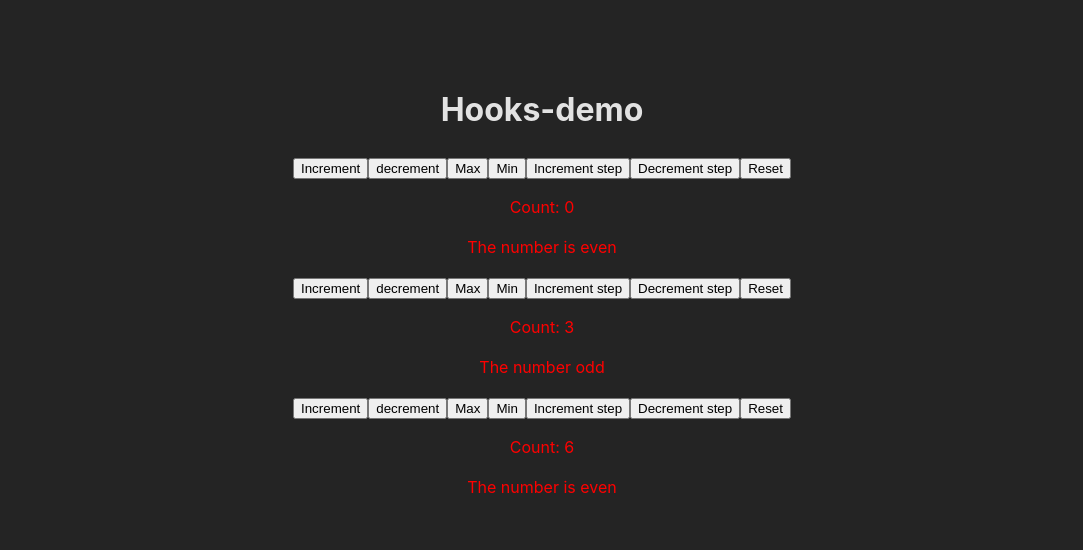
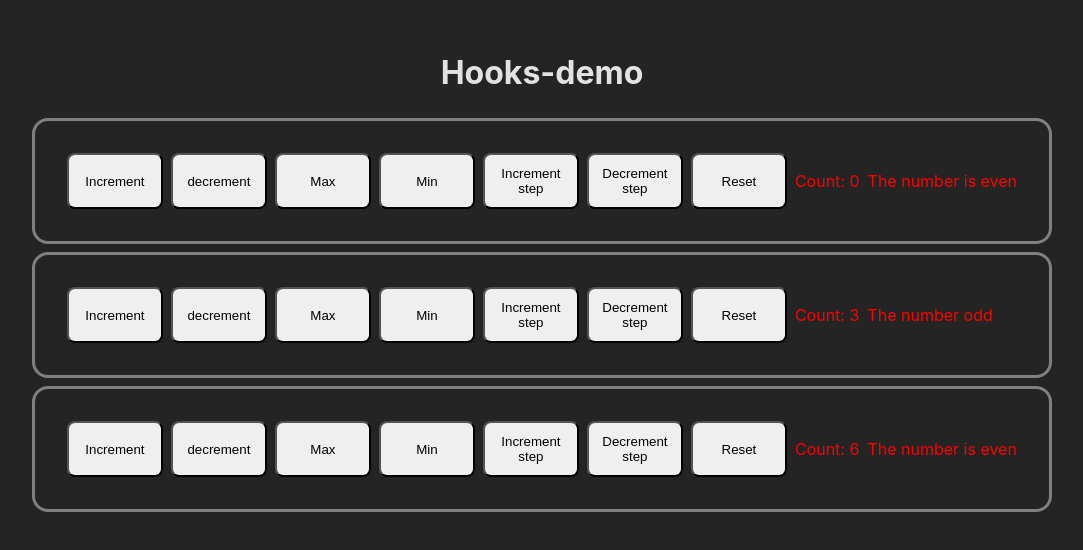
Before and after one commit to jRydell/Johan-custom-hooks, a React (Vite) app: page / in a window 1280 px wide. Shown: the part 126-676 px from the top of the page, without its empty margins (98-1181 px from the left). Built offline with nearby package versions, Linux system fonts and the light colour scheme.

Commit message:
added styling

```diff
--- a/src/components/Counter/Counter.css
+++ b/src/components/Counter/Counter.css
@@ -1,3 +1,28 @@
 .Counter {
   color: red;
+  display: flex;
+  gap: 0.5rem;
+  border: 3px solid grey;
+  margin-bottom: 0.5rem;
+  padding: 2rem;
+  border-radius: 1rem;
+  min-width: 600px;
+
+  button {
+    border-radius: 0.5rem;
+    width: 6rem;
+    transition: 200ms;
+    min-height: 2rem;
+
+    &:hover {
+      background-color: rgb(66, 77, 229);
+      color: white;
+    }
+  }
+
+  @media screen and (max-width: 1080px) {
+    flex-direction: column;
+    align-items: center;
+    min-width: auto;
+  }
 }
--- a/src/index.css
+++ b/src/index.css
@@ -14,7 +14,7 @@
 }
 
 body {
-  margin: 1rem;
+  margin: 0rem;
   display: flex;
   place-items: center;
   min-width: 600px;
```
